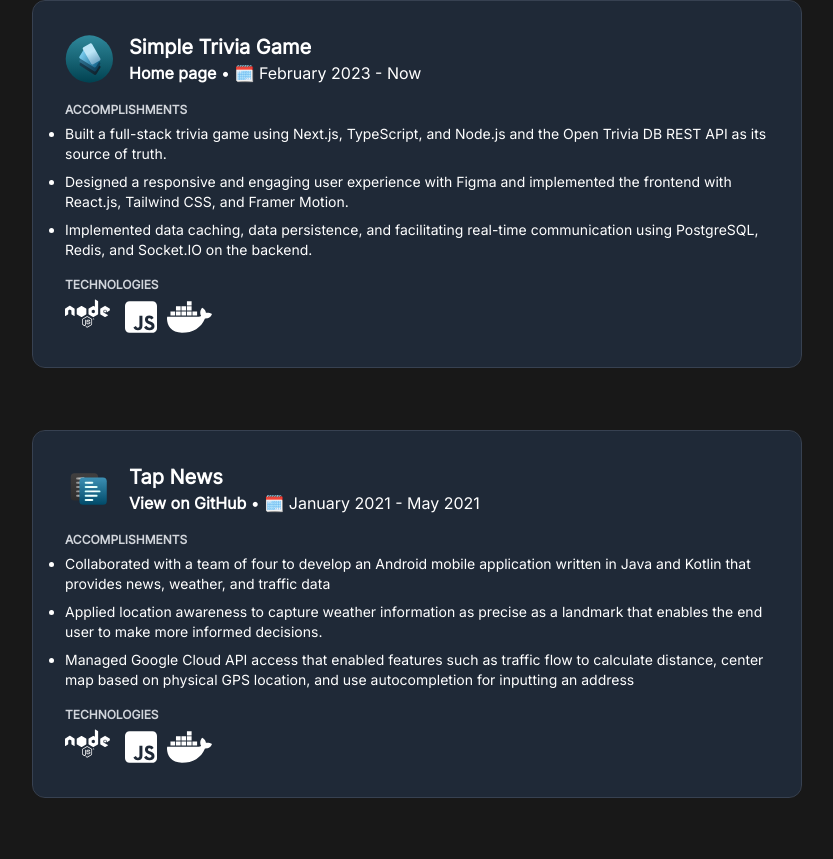
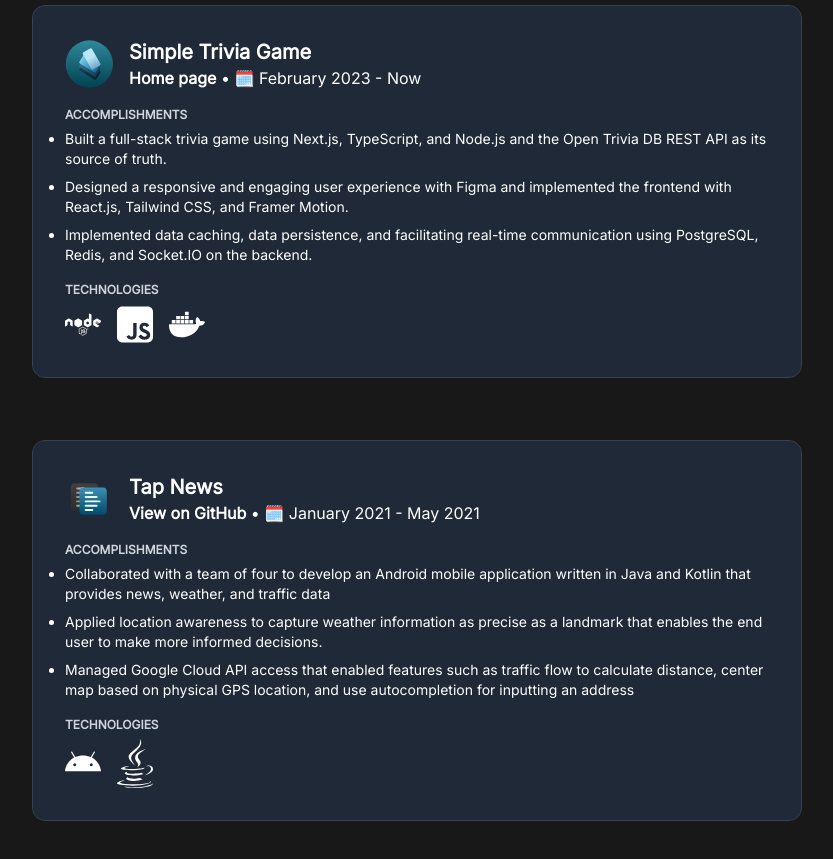
Before and after one commit to LeftPhalange/leftphalange.github.io, a React (Create React App) app: page / in a window 1280 px wide. Shown: the part 985-1844 px from the top of the page, without its empty margins (223-1056 px from the left). Built offline with nearby package versions, Linux system fonts and the light colour scheme.

Commit message:
Additional resources for new project, improved sizing in technologies section for each card

```diff
--- a/public/data.json
+++ b/public/data.json
@@ -135,19 +135,14 @@
                         ],
                         "technologies": [
                             {
-                                "imageUrl": "/logos/nodejs.svg",
-                                "altText": "Node.js",
-                                "url": "https://nodejs.org"
+                                "imageUrl": "/logos/android.svg",
+                                "altText": "Android Studio",
+                                "url": "https://developer.android.com/studio"
                             },
                             {
-                                "imageUrl": "/logos/javascript.svg",
-                                "altText": "JavaScript",
-                                "url": "https://developer.mozilla.org/en-US/docs/Web/JavaScript"
-                            },
-                            {
-                                "imageUrl": "/logos/docker.svg",
-                                "altText": "Docker",
-                                "url": "https://docker.com"
+                                "imageUrl": "/logos/java.svg",
+                                "altText": "Java",
+                                "url": "https://www.java.com/en/"
                             }
                         ]
                     }
--- a/src/views/components/views/CardView.tsx
+++ b/src/views/components/views/CardView.tsx
@@ -12,10 +12,10 @@ function renderItems(sourceObj: any, key: string) {
     } else if (key == "technologies") {
         const technologies: any[] = sourceObj["technologies"];
         return (
-            <div key={key} className="flex flex-row align-middle">
+            <div key={key} className="flex flex-row items-center space-x-4">
                 {technologies.map((item: any, index: number) => (
                     <a key={index.toString()} href={item["url"]}>
-                        <img src={item["imageUrl"]} alt={item["altText"]} width="75%" height="75%" />
+                        <img src={item["imageUrl"]} alt={item["altText"]} width="36px" height="36px" />
                     </a>
                 ))}
             </div>
```
Also changed, not shown: public/logos/android.svg (added), public/logos/java.svg (added).
